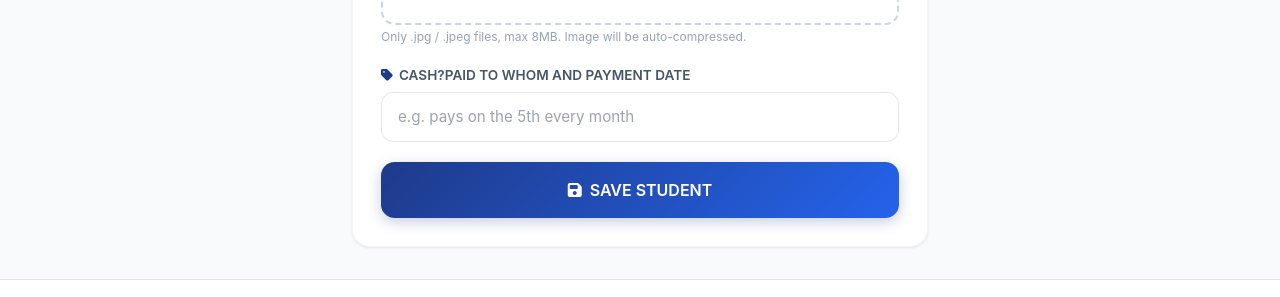
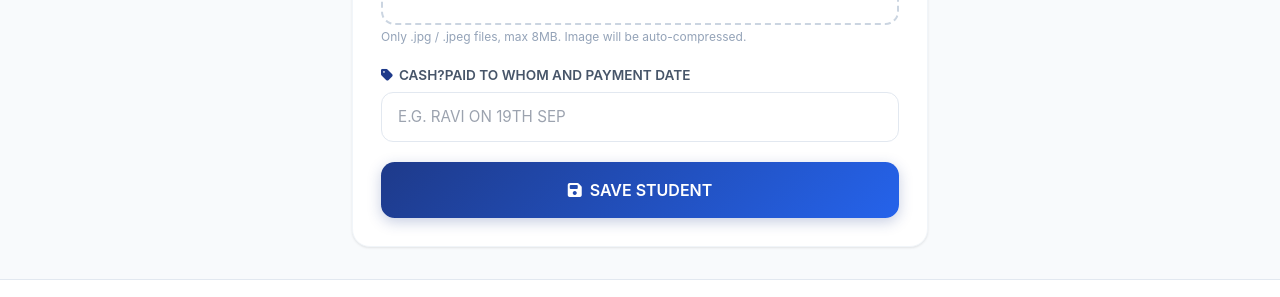
Before and after one commit to raviteja156-w/padmavathi_boys_hostel, a Flask app: page / in a window 1280 px wide. Shown: the part 951-1248 px from the top of the page. Run offline with Flask 3, Linux system fonts and the light colour scheme; parts of the project's set-up code (start-up, migrations or seed data) failed here and were passed over; some libraries are stand-ins or nearby versions.

Commit message:
Update add_student.html

```diff
--- a/hostel-management/templates/add_student.html
+++ b/hostel-management/templates/add_student.html
@@ -97,7 +97,7 @@
 
     <div>
       <label class="form-label"><i class="fa-solid fa-tag mr-1.5 text-primary"></i>CASH?PAID TO WHOM AND PAYMENT DATE</label>
-      <input type="text" name="note" maxlength="300" placeholder="e.g. pays on the 5th every month"
+      <input type="text" name="note" maxlength="300" placeholder="E.G. RAVI ON 19TH SEP"
              value="{{ form.get('note', '') }}" class="form-input">
     </div>
 
```
